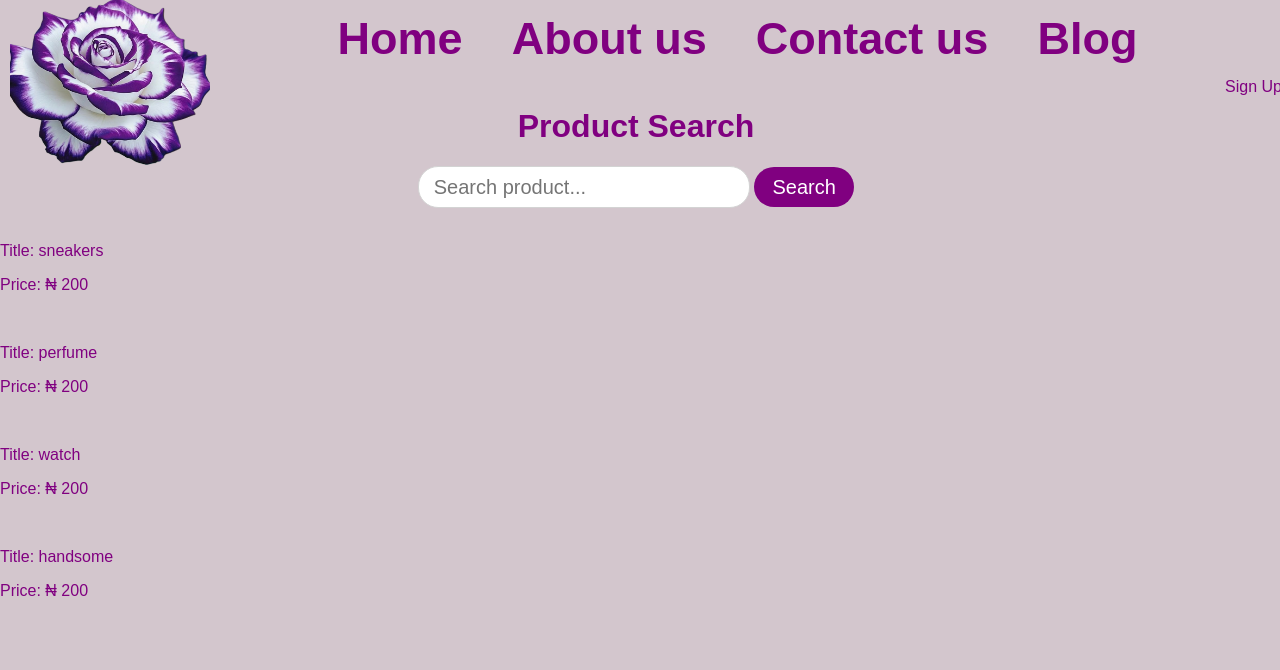
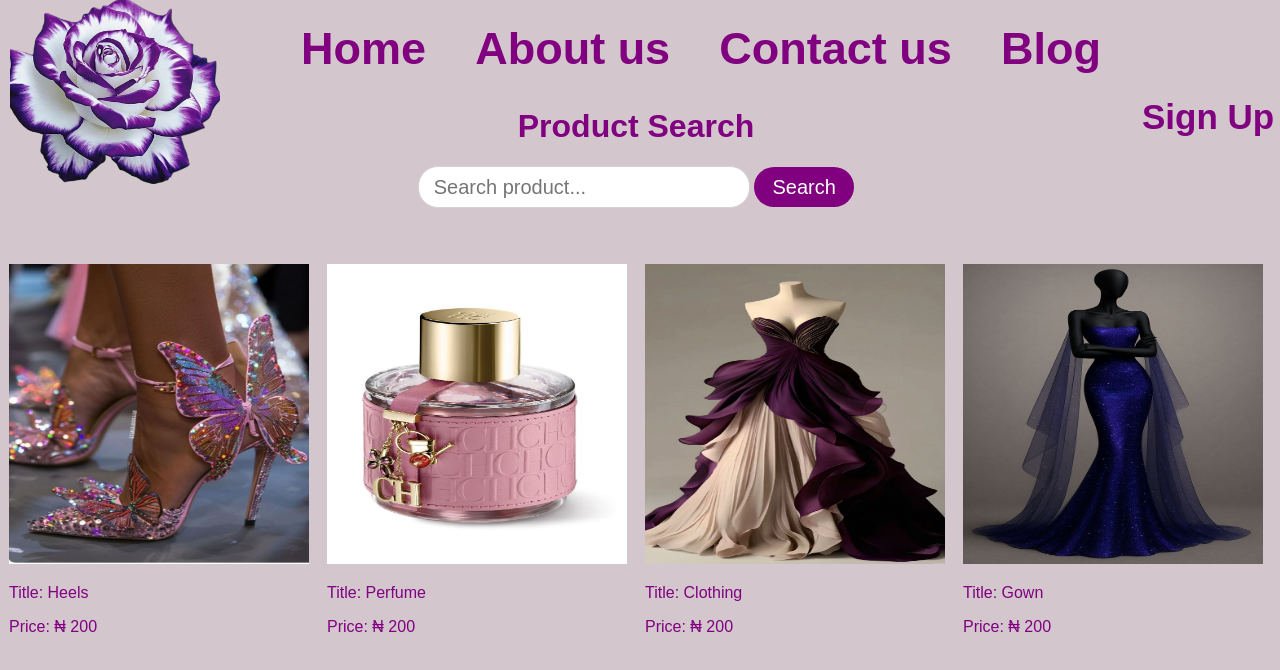
Before and after one commit to Purity-Euphemia/HTML, a plain HTML site: page ProductGitHub/GitHub.html in a window 1280 px wide. Drawn offline with Linux system fonts and the light colour scheme.

Commit message:
Add files via upload

```diff
--- a/ProductGitHub/GitHub.css
+++ b/ProductGitHub/GitHub.css
@@ -13,8 +13,8 @@ body {
   overflow: hidden;
 }
 .logo img{
-    height: 170px;
-    width: 200px;
+    height: 190px;
+    width: 210px;
 }
 .navBarContainer {
     width: 100%;
@@ -70,3 +70,30 @@ ul a {
     font-size: 20px;
     cursor: pointer;
 }
+.signUp {
+    width: 140px;
+    height: 0px;
+    color: purple;
+    font-size: 35px;
+    cursor: pointer;
+    font-weight: bold;
+    white-space: nowrap;
+}
+img {
+    height: 300px;
+    width: 300px;
+    cursor: pointer;
+}
+.productContainer {
+    width: 100%;
+    height: 500px;
+    /* background-color: lightgray; */
+    display: flex;
+    align-items: center;
+    justify-content: space-around;
+    flex-wrap: wrap;
+}
+.products{
+    overflow: hidden;
+
+}
--- a/ProductGitHub/GitHub.html
+++ b/ProductGitHub/GitHub.html
@@ -33,23 +33,23 @@
 
         <div class="productContainer">
             <div class="products">
-                <img src="./images/shoes.jpg" alt="">
-                <p>Title: sneakers</p>
+                <img src="./image/ceee922f-6505-4e46-9599-b62e10618200.jfif" alt="">
+                <p>Title: Heels</p>
                 <p>Price: &#8358; 200</p>
         </div>
         <div class="products">
-                <img src="./images/perfume2.jpg" alt="">
-                <p>Title: perfume</p>
+                <img src="./image/Garden Party de CH.jfif" alt="">
+                <p>Title: Perfume</p>
                 <p>Price: &#8358; 200</p>
         </div>
         <div class="products">
-                <img src="./images/watch.jpg" alt="">
-                <p>Title: watch</p>
+                <img src="./image/f1b2a09f-7945-4987-b370-2cf5b5c64180.jfif" alt="">
+                <p>Title: Clothing</p>
                 <p>Price: &#8358; 200</p>
         </div>
         <div class="products">
-                <img src="./images/handsome.jpg" alt="">
-                <p>Title: handsome</p>
+                <img src="./image/688a027b-3cea-4a86-be60-11470a43baac.jfif" alt="">
+                <p>Title: Gown</p>
                 <p>Price: &#8358; 200</p>
         </div>
         </div>
```
Also changed, not shown: ProductGitHub/image/#heels #highheels #shoes #fashion #style….jfif (added), ProductGitHub/image/#yslperfume#womenpeefume.jfif (added), ProductGitHub/image/5d7f4fff-bf39-4247-80af-1e58ba53f5a1.jfif (added), ProductGitHub/image/688a027b-3cea-4a86-be60-11470a43baac.jfif (added), ProductGitHub/image/Garden Party de CH.jfif (added), ProductGitHub/image/Yves Rocher ROSE OUD EDP Eau d'Parfum Women….jfif (added), ProductGitHub/image/ceee922f-6505-4e46-9599-b62e10618200.jfif (added), ProductGitHub/image/f1b2a09f-7945-4987-b370-2cf5b5c64180.jfif (added).
